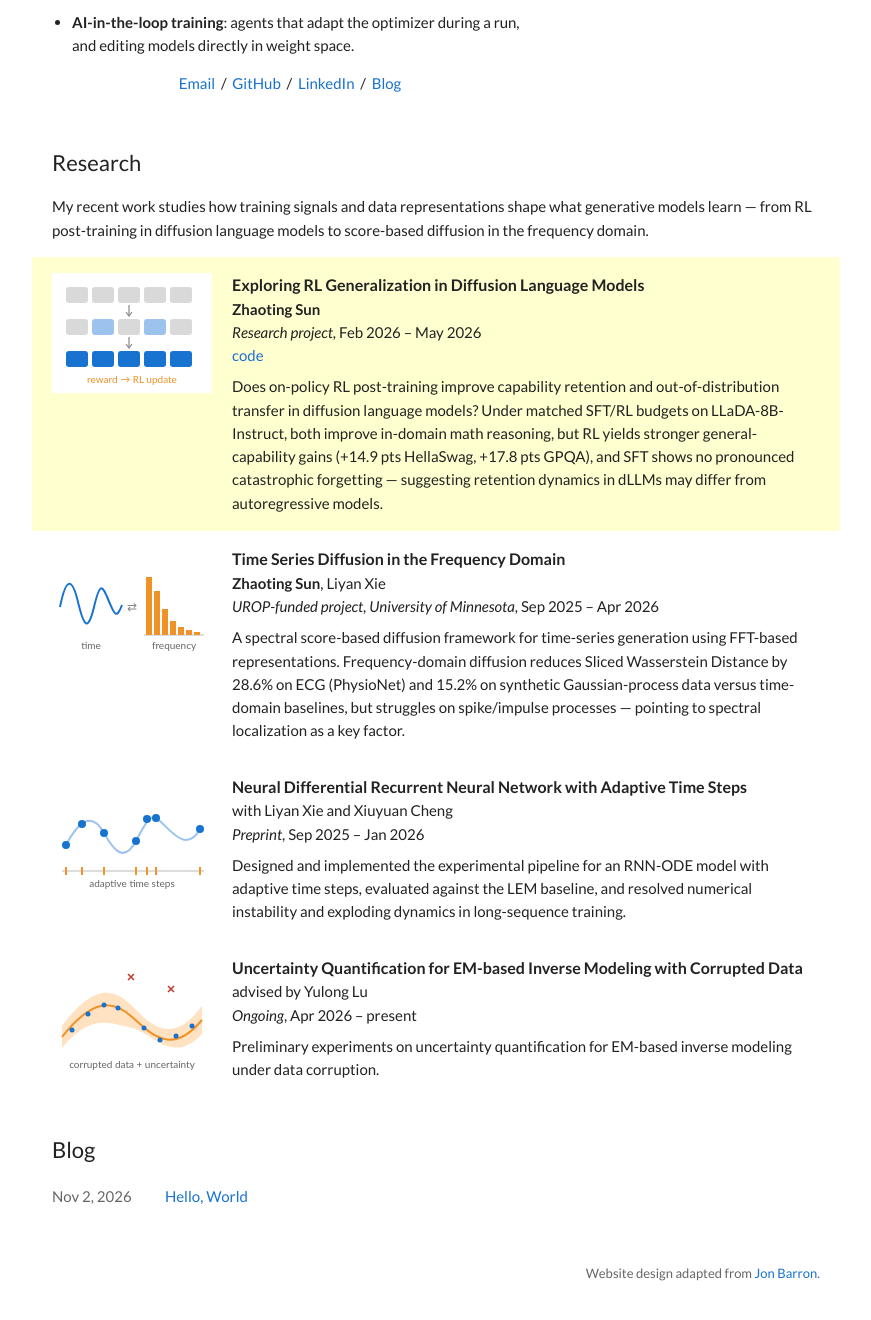
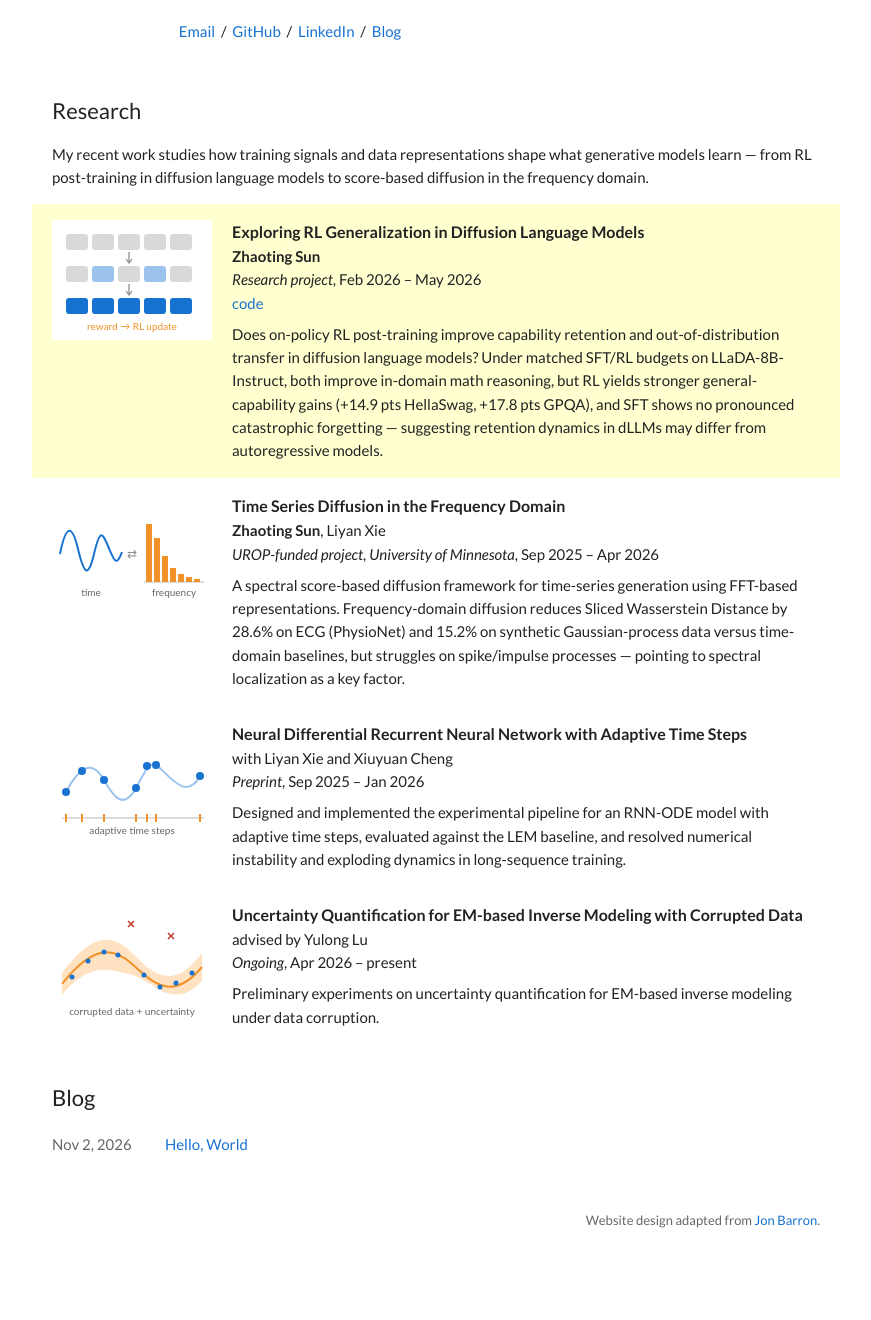
Before and after one commit to yethegod/yethegod.github.io, a Jekyll site: the page built from index.html, in a window 1280 px wide, cut to the strip 412-1735 px from the top of the page. Shown: the top 1320 px of the strip, without its empty margins (204-1075 px from the left). Built offline with Jekyll 4.4.1, drawn with Linux system fonts in a browser that asks for light colours; after the commit the page ends 1682 px from its top, so only the background shows below that.

Commit message:
deleting ai-in-the-loop

```diff
--- a/index.html
+++ b/index.html
@@ -16,8 +16,8 @@ layout: default
     </p>
     <ul class="interests">
       <li><strong>Diffusion language models</strong>: sampling on the accuracy–speed frontier, post-training for reasoning, and scaling up pretraining.</li>
-      <li><strong>Optimization</strong>: optimizers across the stages of LLM training, and when matrix-aware methods like Muon beat Adam.</li>
-      <li><strong>AI-in-the-loop training</strong>: agents that adapt the optimizer during a run, and editing models directly in weight space.</li>
+      <li><strong>Optimization</strong>: optimizers across the stages of LLM training, and when matrix-aware methods like Muon beat Adam. </li>
+
     </ul>
     <p class="links">
       <a href="mailto:{{ site.author.email }}">Email</a> &nbsp;/&nbsp;
```
